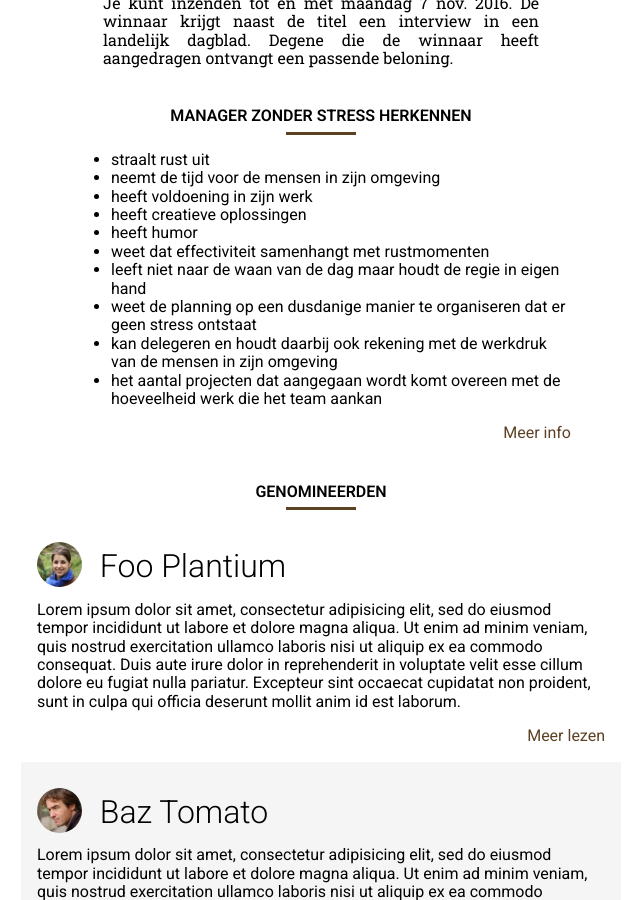
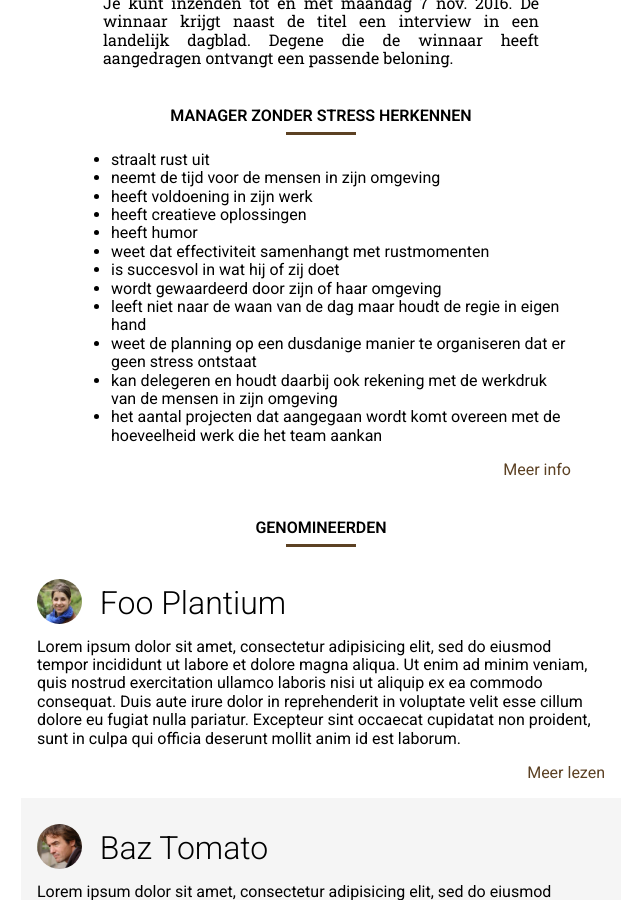
Before and after one commit to nloomans/manager-zonder-stress, a Jekyll site: the page built from index.html, in a window 1280 px wide and 900 px high, scrolled down 851 px. Shown: the whole window, without its empty margins (319-959 px from the left). Built offline with Jekyll 4.4.1, drawn with Linux system fonts in a browser that asks for light colours.

Commit message:
added two bullet points

```diff
--- a/_includes/about_text.md
+++ b/_includes/about_text.md
@@ -25,6 +25,8 @@ Je kunt inzenden tot en met maandag 7 nov. 2016. De winnaar krijgt naast de tite
 - heeft creatieve oplossingen
 - heeft humor
 - weet dat effectiviteit samenhangt met rustmomenten
+- is succesvol in wat hij of zij doet
+- wordt gewaardeerd door zijn of haar omgeving
 - leeft niet naar de waan van de dag maar houdt de regie in eigen hand
 - weet de planning op een dusdanige manier te organiseren dat er geen stress ontstaat
 - kan delegeren en houdt daarbij ook rekening met de werkdruk van de mensen in zijn omgeving
```
